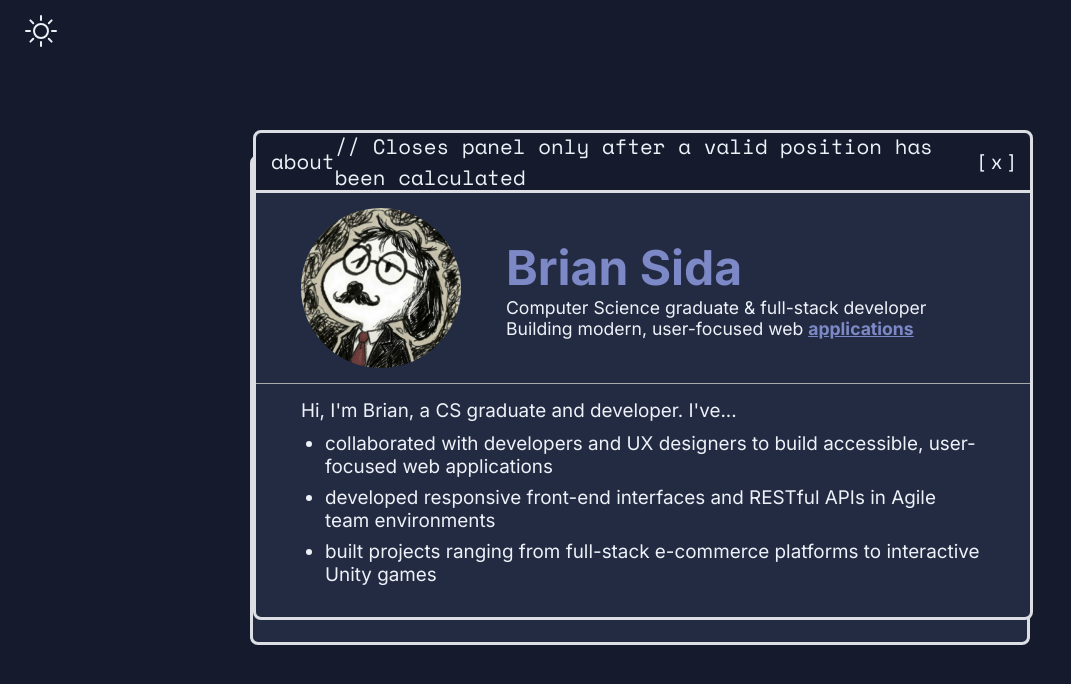
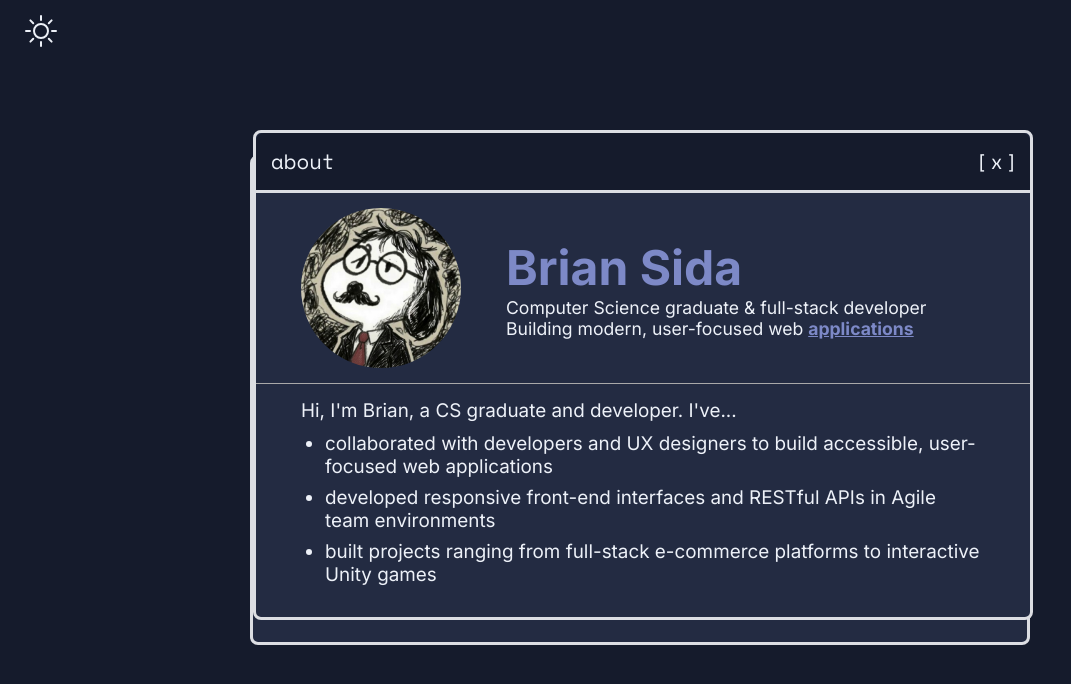
Before and after one commit to TapJc/briansida-portfolio, a React (Vite) app: page / in a window 1280 px wide. Both pictures are taken after a click on the button "About". Shown: the top 684 px of the page, without its empty margins (0-1071 px from the left). Built offline with nearby package versions, Linux system fonts and the light colour scheme.

Commit message:
Refactor Panel component to use useLayoutEffect for initial positioning

```diff
--- a/src/components/Panel/Panel.tsx
+++ b/src/components/Panel/Panel.tsx
@@ -1,7 +1,7 @@
 import React from "react";
 import styles from "./Panel.module.css";
 import CloseButton from "./CloseButton";
-import { useState, useEffect, useRef } from "react";
+import { useState, useEffect, useLayoutEffect, useRef } from "react";
 import type { PanelPosition } from "../../App";
 
 interface PanelProps {
@@ -98,7 +98,8 @@ function Panel({title, savedPosition, maxWidth, maxHeight, zIndex, onClose, onRa
       }
     }, []);
 
-    useEffect(() => {
+    // Calculates the initial centered position after measuring the title bar before the browser paints to prevent visual jumping
+    useLayoutEffect(() => {
       if(!savedPosition) {
         setPosition({
           x: (window.innerWidth * .50) - ((titleBarRef.current?.offsetWidth || 0) / 2),
@@ -122,7 +123,7 @@ function Panel({title, savedPosition, maxWidth, maxHeight, zIndex, onClose, onRa
         } } className={styles.panel} onMouseDown={onRaise}>
         <div ref={titleBarRef} className={styles.titleBar} onMouseDown={handleMouseDown}>
           <span>{title}</span>
-          // Closes panel only after a valid position has been calculated
+          {/* Closes panel only after a valid position has been calculated */}
           <CloseButton onClose={() => {
             if (position) onClose(position);
           }} title="x"/>
```
